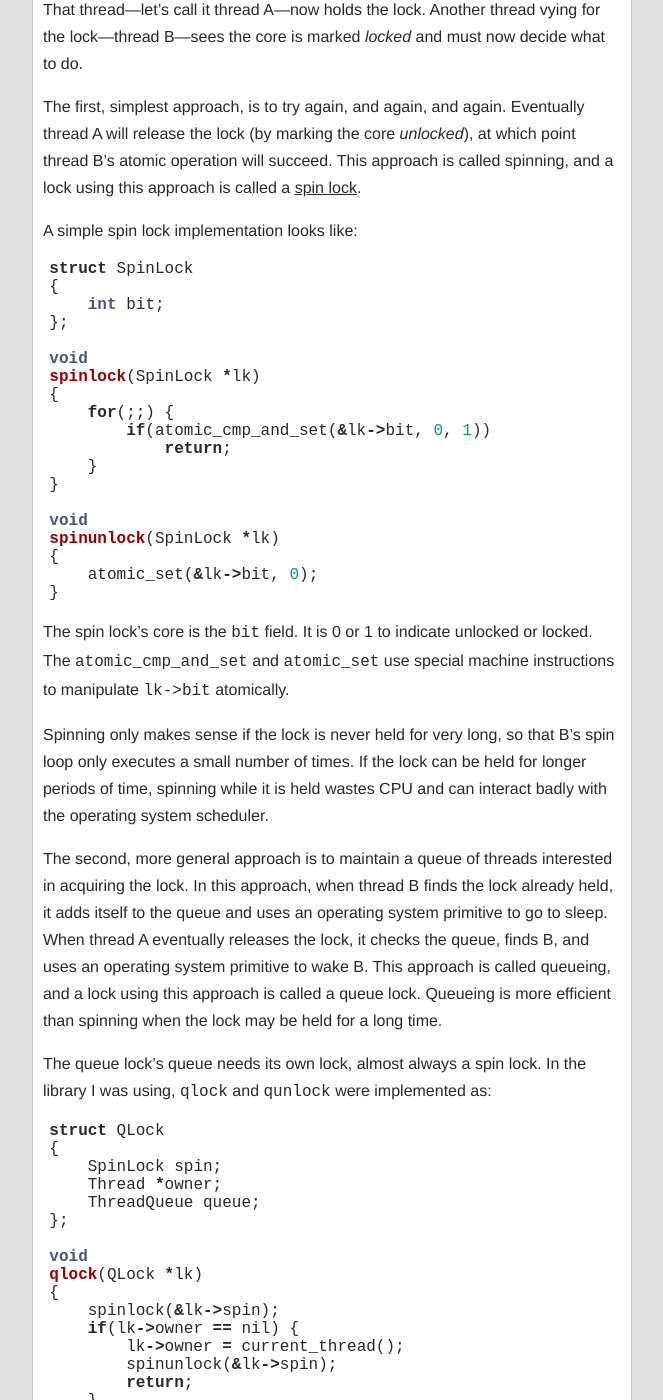
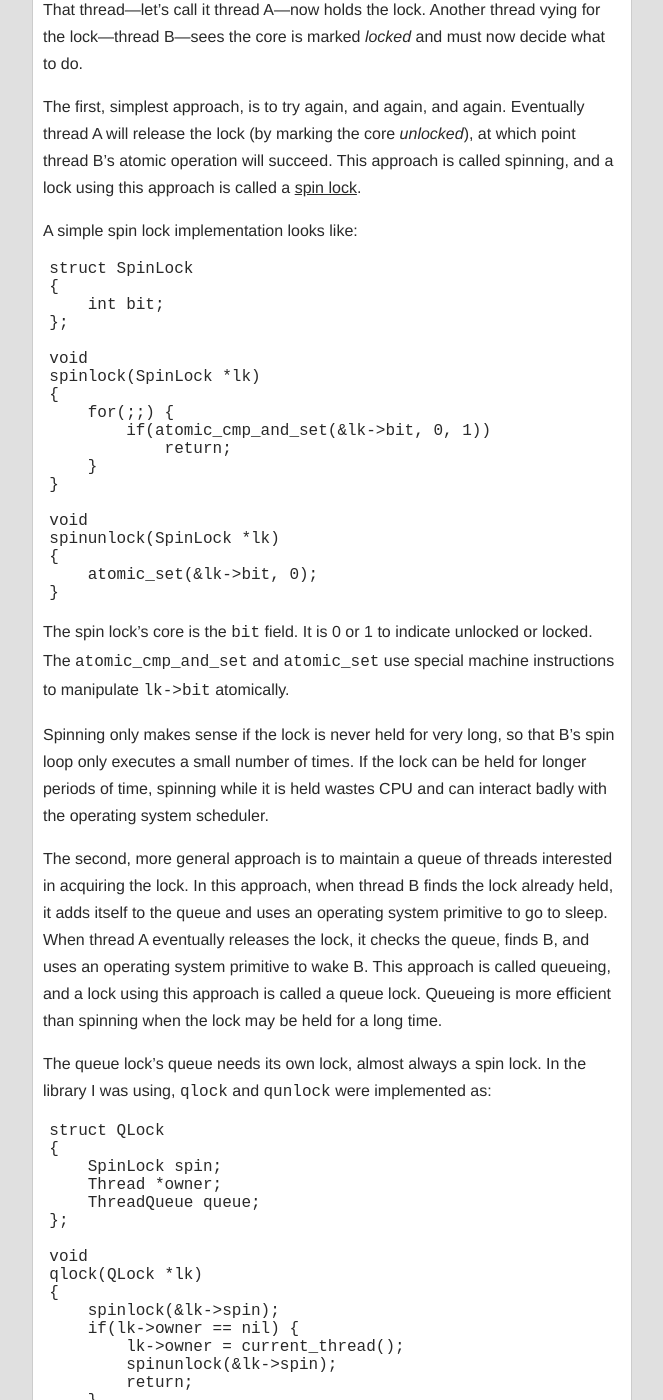
Before and after one commit to khamidou/debuggers, a Jekyll site: the page built from _posts/2014-07-15-Russ-Cox.markdown, in a window 1280 px wide and 1400 px high, scrolled down 2150 px. Shown: the whole window, without its empty margins (468-1131 px from the left). Built offline with Jekyll 4.4.1, drawn with Linux system fonts in a browser that asks for light colours; some of the changed text lies outside the part shown.

Commit message:
fixed code

```diff
--- a/_posts/2014-07-15-Russ-Cox.markdown
+++ b/_posts/2014-07-15-Russ-Cox.markdown
@@ -59,18 +59,18 @@ waits for an acknowledgement from W, and then frees the per-client structure.
 <p>
 To acknowledge the disconnect, W ran code like:
 
-{% highlight c %}
+<pre>
 qlock(&conn->lk);
 conn->writer_done = 1;
 qsignal(&conn->writer_ack);
 qunlock(&conn->lk);
 thread_exit();
-{% endhighlight %}
+</pre>
 
 <p>
 And to wait for the acknowledgement, R ran code like:
 
-{% highlight c %}
+<pre>
 qlock(&conn->lk);
 while(!conn->writer_done)
     qwait(&conn->writer_ack);
@@ -78,7 +78,7 @@ while(!conn->writer_done)
 // The writer is done, and so are we:
 // free the connection.
 free(conn);
-{% endhighlight %}
+</pre>
 
 <p>
 This is a standard locks and condition variables piece of code:
@@ -116,7 +116,7 @@ This approach is called spinning, and a lock using this approach is called a <a
 <p>
 A simple spin lock implementation looks like:
 
-{% highlight c %}
+<pre>
 struct SpinLock
 {
     int bit;
@@ -136,7 +136,7 @@ spinunlock(SpinLock *lk)
 {
     atomic_set(&lk->bit, 0);
 }
-{% endhighlight %}
+</pre>
 
 <p>
 The spin lock&rsquo;s core is the <code>bit</code> field.
@@ -163,7 +163,7 @@ Queueing is more efficient than spinning when the lock may be held for a long ti
 The queue lock&rsquo;s queue needs its own lock, almost always a spin lock.
 In the library I was using, <code>qlock</code> and <code>qunlock</code> were implemented as:
 
-{% highlight c %}
+<pre>
 struct QLock
 {
     SpinLock spin;
@@ -197,7 +197,7 @@ qunlock(QLock *lk)
         os_wakeup(t);
     spinunlock(&lk->spin);
 }
-{% endhighlight %}
+</pre>
 
 <p>
 The queue lock&rsquo;s core is the <code>owner</code> field.
```
